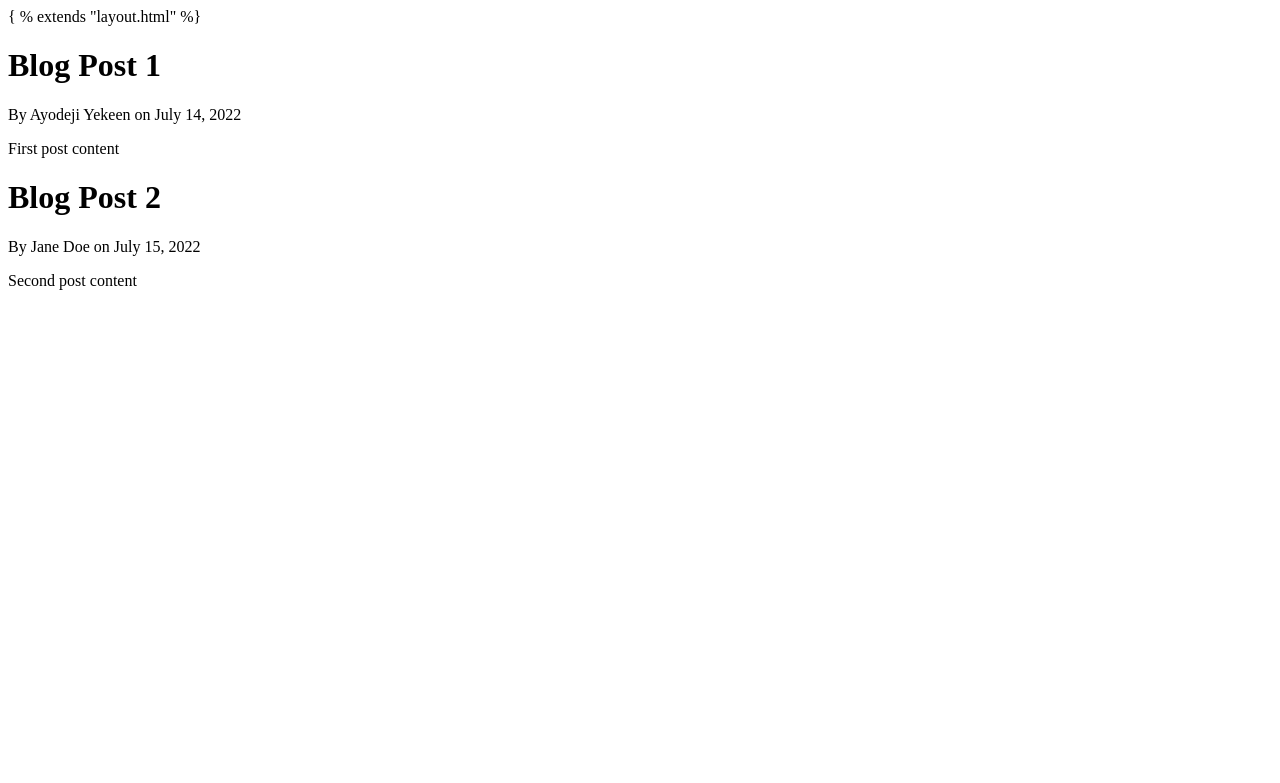
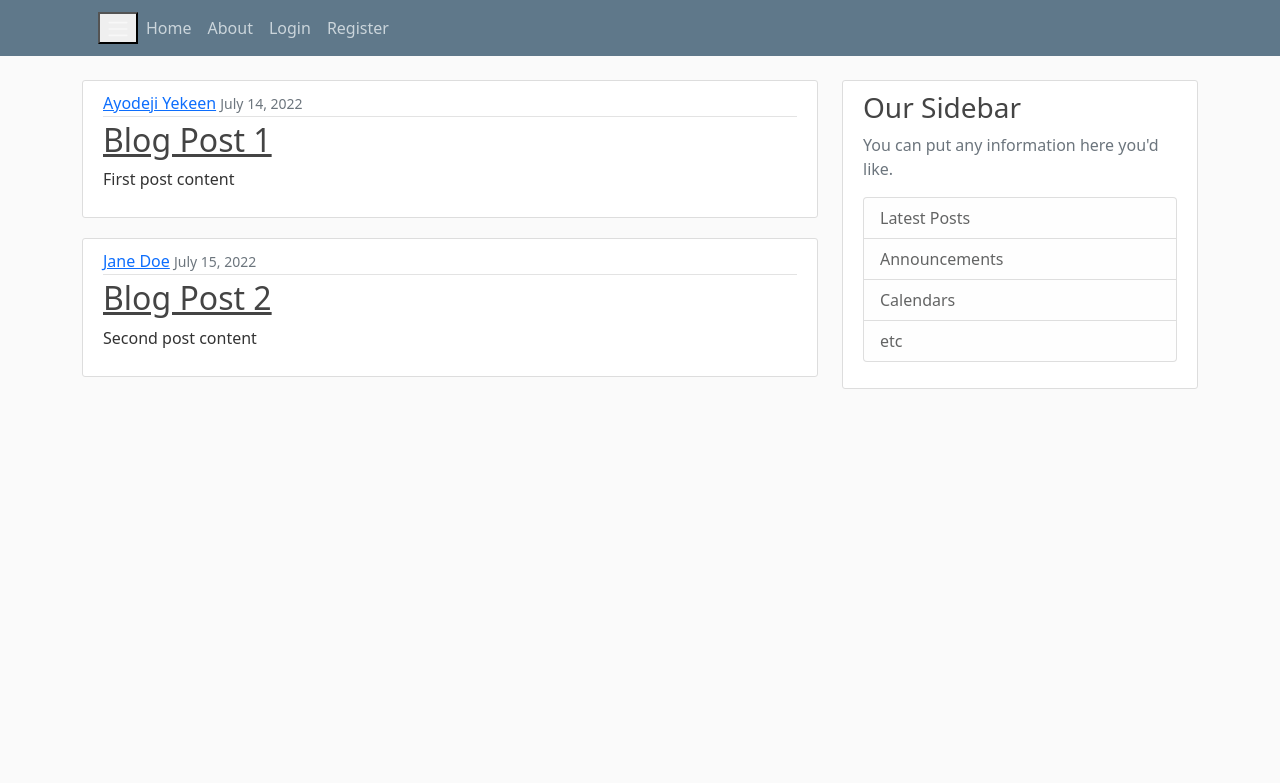
Before and after one commit to Deji01/flask-blog, a Flask app: page / in a window 1280 px wide. Shown: the top 783 px of the page. Run offline with Flask 2, Linux system fonts and the light colour scheme.

Commit message:
stage 1 complete

```diff
--- a/flaskblog.py
+++ b/flaskblog.py
@@ -1,4 +1,4 @@
-from flask import Flask, render_template
+from flask import Flask, render_template, url_for
 
 app = Flask(__name__)
 
--- /dev/null
+++ b/static/main.css
@@ -0,0 +1,80 @@
+body {
+    background: #fafafa;
+    color: #333333;
+    margin-top: 5rem;
+  }
+
+  h1, h2, h3, h4, h5, h6 {
+    color: #444444;
+  }
+
+  .bg-steel {
+    background-color: #5f788a;
+  }
+
+  .site-header .navbar-nav .nav-link {
+    color: #cbd5db;
+  }
+
+  .site-header .navbar-nav .nav-link:hover {
+    color: #ffffff;
+  }
+
+  .site-header .navbar-nav .nav-link.active {
+    font-weight: 500;
+  }
+
+  .content-section {
+    background: #ffffff;
+    padding: 10px 20px;
+    border: 1px solid #dddddd;
+    border-radius: 3px;
+    margin-bottom: 20px;
+  }
+
+  .article-title {
+    color: #444444;
+  }
+
+  a.article-title:hover {
+    color: #428bca;
+    text-decoration: none;
+  }
+
+  .article-content {
+    white-space: pre-line;
+  }
+
+  .article-img {
+    height: 65px;
+    width: 65px;
+    margin-right: 16px;
+  }
+
+  .article-metadata {
+    padding-bottom: 1px;
+    margin-bottom: 4px;
+    border-bottom: 1px solid #e3e3e3
+  }
+
+  .article-metadata a:hover {
+    color: #333;
+    text-decoration: none;
+  }
+
+  .article-svg {
+    width: 25px;
+    height: 25px;
+    vertical-align: middle;
+  }
+
+  .account-img {
+    height: 125px;
+    width: 125px;
+    margin-right: 20px;
+    margin-bottom: 16px;
+  }
+
+  .account-heading {
+    font-size: 2.5rem;
+  }
--- a/templates/home.html
+++ b/templates/home.html
@@ -1,8 +1,15 @@
-{ % extends "layout.html" %}
+{% extends "layout.html" %}
 {% block content %}
     {% for post in posts %}
-        <h1>{{ post.title }}</h1>
-        <p>By {{ post.author }} on {{ post.date_posted }}</p>
-        <p>{{ post.content }}</p>
+        <article class="media content-section">
+          <div class="media-body">
+            <div class="article-metadata">
+              <a class="mr-2" href="#">{{ post.author }}</a>
+              <small class="text-muted">{{ post.date_posted }}</small>
+            </div>
+            <h2><a class="article-title" href="#">{{ post.title }}</a></h2>
+            <p class="article-content">{{ post.content }}</p>
+          </div>
+        </article>
     {% endfor %}
-{% endblock content%}
+{% endblock content %}
--- a/templates/layout.html
+++ b/templates/layout.html
@@ -1,6 +1,13 @@
 <!DOCTYPE html>
-<html>
+<html lang="en">
     <head>
+        <!-- Required meta tags -->
+        <meta charset="utf-8">
+        <meta name="viewport" content="width=device-width, initial-scale=1">
+
+        <!-- Bootstrap CSS -->
+        <link href="https://cdn.jsdelivr.net/npm/bootstrap@5.0.2/dist/css/bootstrap.min.css" rel="stylesheet" integrity="sha384-EVSTQN3/azprG1Anm3QDgpJLIm9Nao0Yz1ztcQTwFspd3yD65VohhpuuCOmLASjC" crossorigin="anonymous">
+        <link rel="stylesheet" type="text/css" href="{{ url_for('static', filename='main.css' ) }}">
         {% if title %}
             <title>Flask Blog - {{ title }}</title>
         {% else %}
@@ -8,6 +15,57 @@
         {% endif %}
     </head>
     <body>
-        {% block content %}{% endblock %}
+        <header class="site-header">
+            <nav class="navbar navbar-expand-md navbar-dark bg-steel fixed-top">
+                <div class="container">
+                    <a href="/" class="navbar-brand mr-4"></a>
+                    <button class="navbar-toggle" type="button" data-toggle="collapse" data-target="#navbarToggle" aria-controls="navbarToggle" aria-expanded="false" aria-label="Toggle navigation">
+                        <span class="navbar-toggler-icon"></span>
+                    </button>
+                    <div class="collapse navbar-collapse" id="navbarToggle">
+                        <div class="navbar-nav mr-auto">
+                            <a href="/" class="nav-item nav-link">Home</a>
+                            <a href="/about" class="nav-item nav-link">About</a>
+                        </div>
+                        <!-- Navbar Right Side -->
+                        <div class="navbar-nav">
+                            <a href="/login" class="nav-item nav-link">Login</a>
+                            <a href="/register" class="nav-item nav-link">Register</a>
+                        </div>
+                    </div>
+                </div>
+            </nav>
+        </header>
+
+        <main role="main" class="container">
+            <div class="row">
+              <div class="col-md-8">
+                {% block content %}{% endblock %}
+              </div>
+              <div class="col-md-4">
+                <div class="content-section">
+                  <h3>Our Sidebar</h3>
+                  <p class='text-muted'>You can put any information here you'd like.
+                    <ul class="list-group">
+                      <li class="list-group-item list-group-item-light">Latest Posts</li>
+                      <li class="list-group-item list-group-item-light">Announcements</li>
+                      <li class="list-group-item list-group-item-light">Calendars</li>
+                      <li class="list-group-item list-group-item-light">etc</li>
+                    </ul>
+                  </p>
+                </div>
+              </div>
+            </div>
+          </main>
+
+        <!-- Optional JavaScript; choose one of the two! -->
+        <!-- Option 1: Bootstrap Bundle with Popper -->
+        <script src="https://cdn.jsdelivr.net/npm/bootstrap@5.0.2/dist/js/bootstrap.bundle.min.js" integrity="sha384-MrcW6ZMFYlzcLA8Nl+NtUVF0sA7MsXsP1UyJoMp4YLEuNSfAP+JcXn/tWtIaxVXM" crossorigin="anonymous"></script>
+
+        <!-- Option 2: Separate Popper and Bootstrap JS -->
+        <!--
+        <script src="https://cdn.jsdelivr.net/npm/@popperjs/core@2.9.2/dist/umd/popper.min.js" integrity="sha384-IQsoLXl5PILFhosVNubq5LC7Qb9DXgDA9i+tQ8Zj3iwWAwPtgFTxbJ8NT4GN1R8p" crossorigin="anonymous"></script>
+        <script src="https://cdn.jsdelivr.net/npm/bootstrap@5.0.2/dist/js/bootstrap.min.js" integrity="sha384-cVKIPhGWiC2Al4u+LWgxfKTRIcfu0JTxR+EQDz/bgldoEyl4H0zUF0QKbrJ0EcQF" crossorigin="anonymous"></script>
+        -->
     </body>
 </html>
```
Also changed, not shown: templates/about.html (+3 -5 lines).
